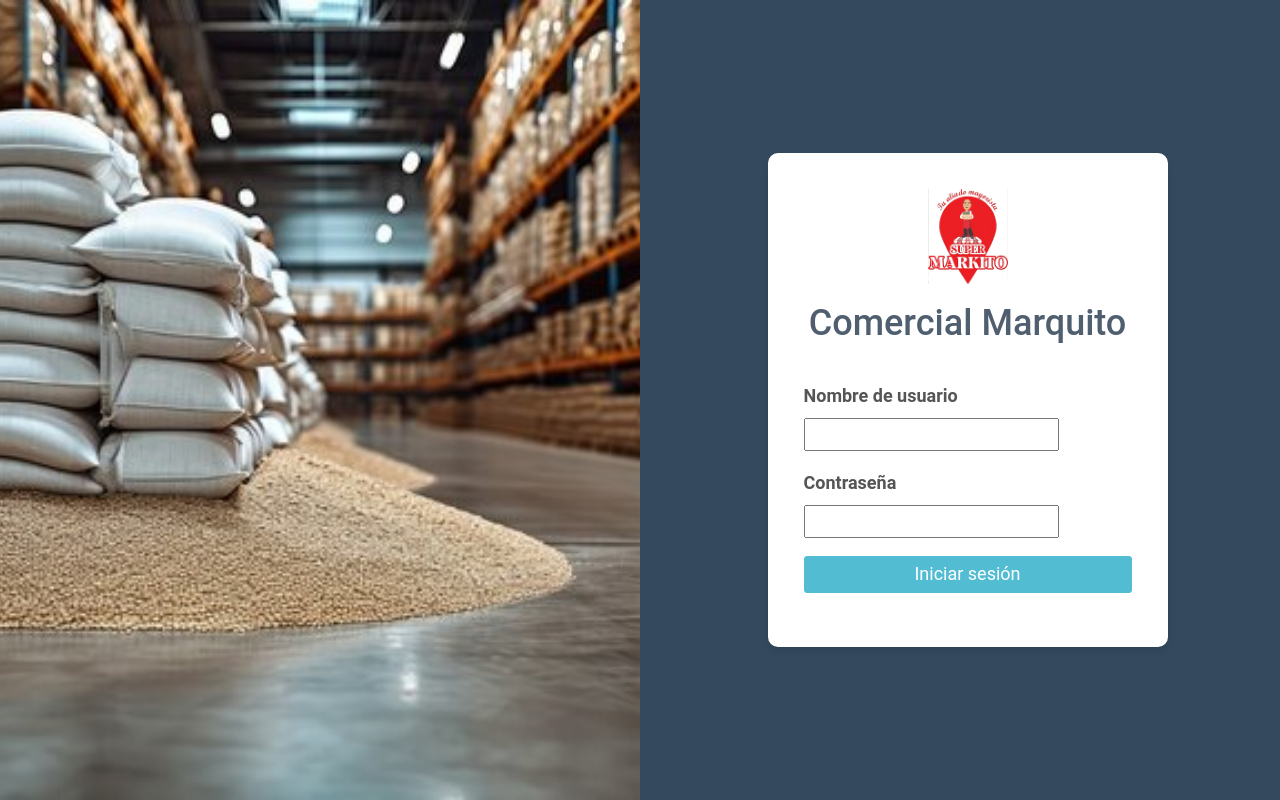
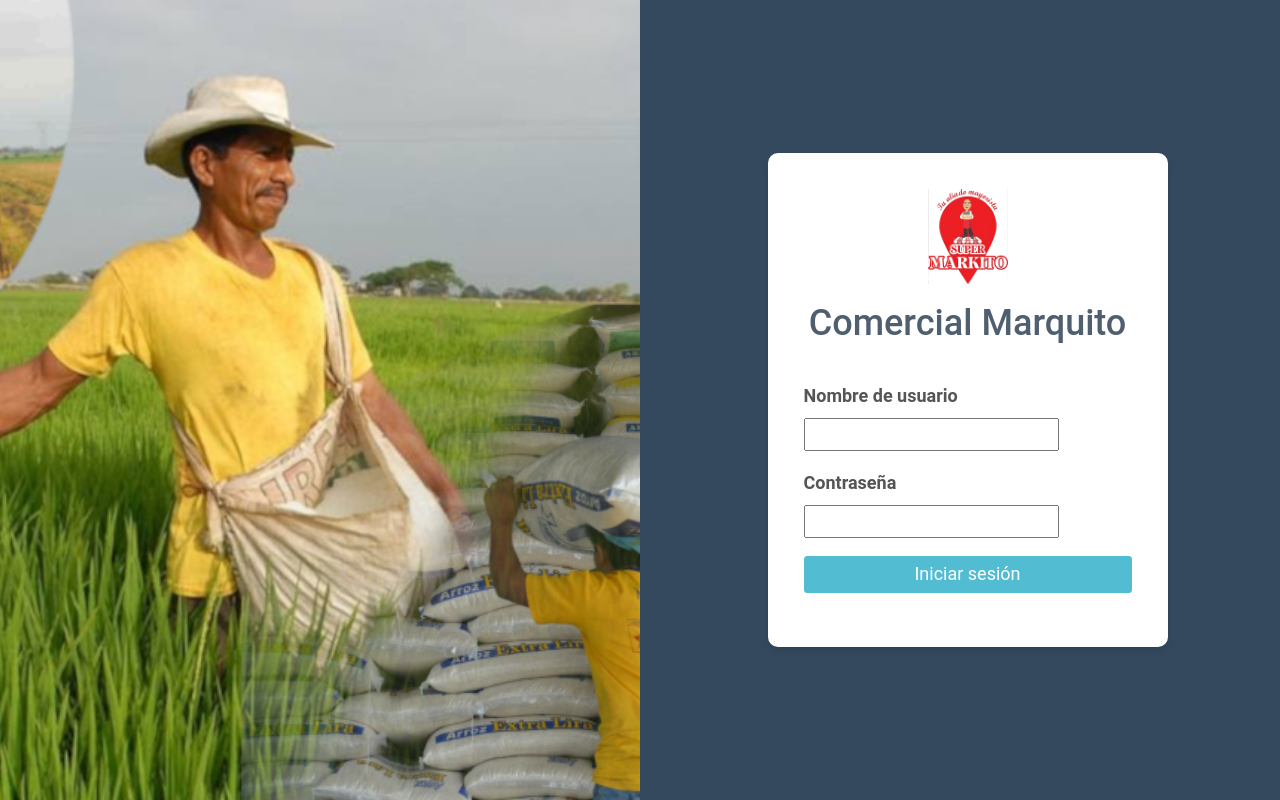
Before and after one commit to softec-apps/Inventarios-Django, a Django app: template inventario/templates/inventario/login.html in a window 1280 px wide. Run offline with Django 3.2, Linux system fonts and the light colour scheme; the template is opened without the code that fills it, so the values that code supplies are empty, except form fields; tables that the repository leaves empty hold one stand-in row (values such as "Sample post"); form fields are guessed from the names that the template uses; some libraries are stand-ins or nearby versions.

Commit message:
Update login bg

```diff
--- a/inventario/templates/inventario/login.html
+++ b/inventario/templates/inventario/login.html
@@ -7,7 +7,7 @@
             height: 100vh;
         }
         .image-side {
-            background: url('{% static "inventario/assets/login-bg.jpg" %}') center/cover no-repeat;
+            background: url('{% static "inventario/assets/login-bg.png" %}') center/cover no-repeat;
         }
         /* A partir de pantallas medianas */
         @media (min-width: 768px) {
```
Also changed, not shown: inventario/static/inventario/assets/login-bg.png, inventario/static/inventario/assets/login-bg2.jpg (deleted).
